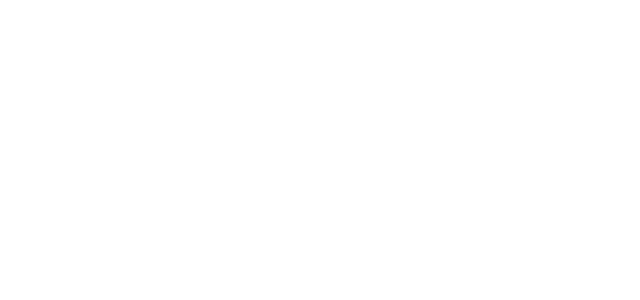
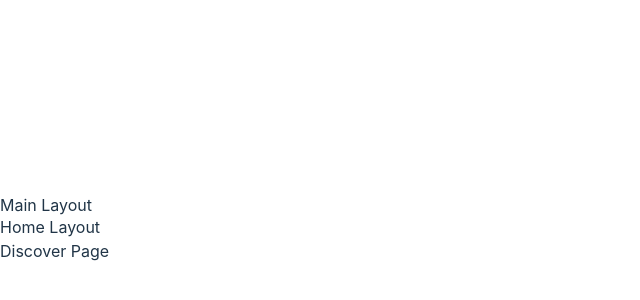
Before and after one commit to vmxt/Jik, a React (Vite) app: page /discover in a window 1280 px wide. Before the commit this address had no page. Shown: the part 170-470 px from the top of the page, without its empty margins (0-640 px from the left). Built offline with nearby package versions, Linux system fonts and the light colour scheme.

Commit message:
feat: route setup

```diff
--- a/src/App.tsx
+++ b/src/App.tsx
@@ -1,13 +1,9 @@
-import React from 'react';
-import { BrowserRouter } from 'react-router-dom';
-import AppRoutes from './router/index';
+import React from 'react'
+import { RouterProvider } from 'react-router-dom'
+import { routes } from './router'
 
 const App: React.FC = () => {
-  return (
-    <BrowserRouter>
-      <AppRoutes />
-    </BrowserRouter>
-  );
-};
+  return <RouterProvider router={routes} />
+}
 
-export default App;
+export default App
--- /dev/null
+++ b/src/app/home/discover/page.tsx
@@ -0,0 +1,7 @@
+import React from 'react'
+
+const DiscoverIndexPage: React.FC = () => {
+  return <h2>Discover Page</h2>
+}
+
+export default DiscoverIndexPage
--- /dev/null
+++ b/src/app/home/layout.tsx
@@ -0,0 +1,15 @@
+import React from 'react'
+import { Outlet } from 'react-router-dom'
+
+const Home: React.FC = () => {
+  return (
+    <>
+      <h2>Home Layout</h2>
+      <div>
+        <Outlet />
+      </div>
+    </>
+  )
+}
+
+export default Home
--- /dev/null
+++ b/src/app/home/popular/page.tsx
@@ -0,0 +1,7 @@
+import React from 'react'
+
+const PopularIndexPage: React.FC = () => {
+  return <h2>Popular Page</h2>
+}
+
+export default PopularIndexPage
--- /dev/null
+++ b/src/app/home/trending/page.tsx
@@ -0,0 +1,7 @@
+import React from 'react'
+
+const TrendingIndexPage: React.FC = () => {
+  return <h2>Trending Page</h2>
+}
+
+export default TrendingIndexPage
--- /dev/null
+++ b/src/app/layout.tsx
@@ -0,0 +1,13 @@
+import { Suspense } from 'react'
+import { Outlet } from 'react-router-dom'
+
+export default function Layout() {
+  return (
+    <div>
+      <h1>Main Layout</h1>
+      <Suspense fallback={<div>Loading...</div>}>
+        <Outlet />
+      </Suspense>
+    </div>
+  )
+}
--- /dev/null
+++ b/src/app/recent/page.tsx
@@ -0,0 +1,7 @@
+import React from 'react'
+
+const RecentIndexPage: React.FC = () => {
+  return <h2>Recent Page</h2>
+}
+
+export default RecentIndexPage
--- /dev/null
+++ b/src/app/season/page.tsx
@@ -0,0 +1,7 @@
+import React from 'react'
+
+const SeasonIndexPage: React.FC = () => {
+  return <h2>Season Page</h2>
+}
+
+export default SeasonIndexPage
--- a/src/pages/BasePage.tsx
+++ /dev/null
@@ -1,8 +0,0 @@
-// About.tsx
-import React from 'react';
-
-const About: React.FC = () => {
-  return <h2>BasePage</h2>;
-};
-
-export default About;
--- a/src/pages/HomePage.tsx
+++ /dev/null
@@ -1,8 +0,0 @@
-// Home.tsx
-import React from 'react';
-
-const Home: React.FC = () => {
-  return <h2>HomePage</h2>;
-};
-
-export default Home;
--- /dev/null
+++ b/src/router/homeRoutes.tsx
@@ -0,0 +1,26 @@
+import { RouteObject } from 'react-router-dom'
+import { lazy } from 'react'
+
+const HomeLayout = lazy(() => import('../app/home/layout'))
+const DiscoverPage = lazy(() => import('../app/home/discover/page'))
+const PopularPage = lazy(() => import('../app/home/popular/page'))
+const TrendingPage = lazy(() => import('../app/home/trending/page'))
+
+export const homeRoutes: RouteObject = {
+  path: '/',
+  element: <HomeLayout />,
+  children: [
+    {
+      path: 'discover',
+      element: <DiscoverPage />,
+    },
+    {
+      path: 'popular',
+      element: <PopularPage />,
+    },
+    {
+      path: 'trending',
+      element: <TrendingPage />,
+    },
+  ],
+}
--- a/src/router/index.tsx
+++ b/src/router/index.tsx
@@ -1,16 +1,24 @@
-import React from 'react';
-import { Routes, Route } from 'react-router-dom';
+import { createBrowserRouter } from 'react-router-dom'
+import { lazy } from 'react'
+import { homeRoutes } from './homeRoutes'
 
-import BasePage from '../pages/BasePage'
-import HomePage from '../pages/HomePage'
+const Layout = lazy(() => import('../app/layout'))
+const RecentPage = lazy(() => import('../app/recent/page'))
+const SeasonPage = lazy(() => import('../app/season/page'))
 
-const AppRoutes: React.FC = () => {
-  return (
-    <Routes>
-      <Route path="/" element={<BasePage />} />
-      <Route path="/home" element={<HomePage />} />
-    </Routes>
-  );
-};
-
-export default AppRoutes;
+export const routes = createBrowserRouter([
+  {
+    element: <Layout />,
+    children: [
+      homeRoutes,
+      {
+        path: 'recent',
+        element: <RecentPage />,
+      },
+      {
+        path: 'season',
+        element: <SeasonPage />,
+      },
+    ],
+  },
+])
```
